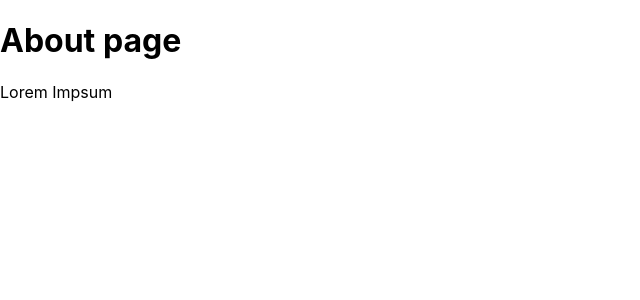
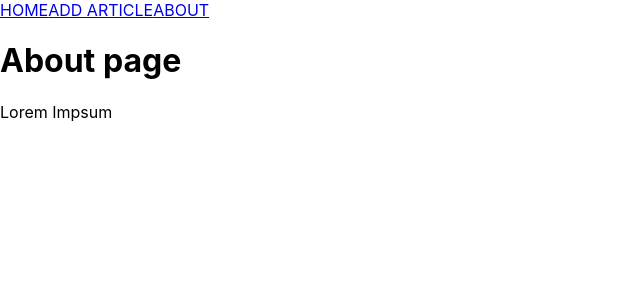
Before and after one commit to SvitlanaRybakova/react-app-group-blogg, a React (Create React App) app: page / in a window 1280 px wide. Shown: the top 300 px of the page, without its empty margins (0-640 px from the left). Built offline with nearby package versions, Linux system fonts and the light colour scheme.

Commit message:
added navbar

```diff
--- a/src/App.js
+++ b/src/App.js
@@ -1,9 +1,15 @@
+import { BrowserRouter, Route } from "react-router-dom";
+
 import About from "./pages/About";
+import Navbar from "./components/Navbar";
 
 function App() {
   return (
     <div className="App">
-      <About></About>
+      <BrowserRouter>
+        <Navbar />
+        <About />
+      </BrowserRouter>
     </div>
   );
 }
--- /dev/null
+++ b/src/components/Navbar.js
@@ -0,0 +1,13 @@
+import { Link } from "react-router-dom";
+
+const Navbar = () => {
+  return (
+    <nav>
+      <Link to="/">HOME</Link>
+      <Link to="/add-article">ADD ARTICLE</Link>
+      <Link to="/about">ABOUT</Link>
+    </nav>
+  );
+};
+
+export default Navbar;
```
